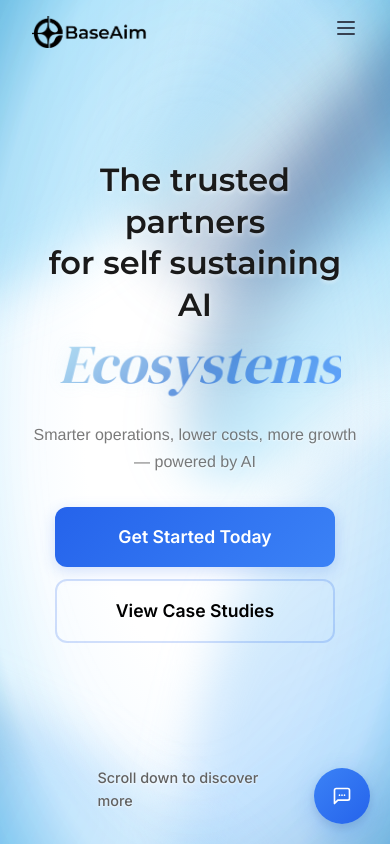
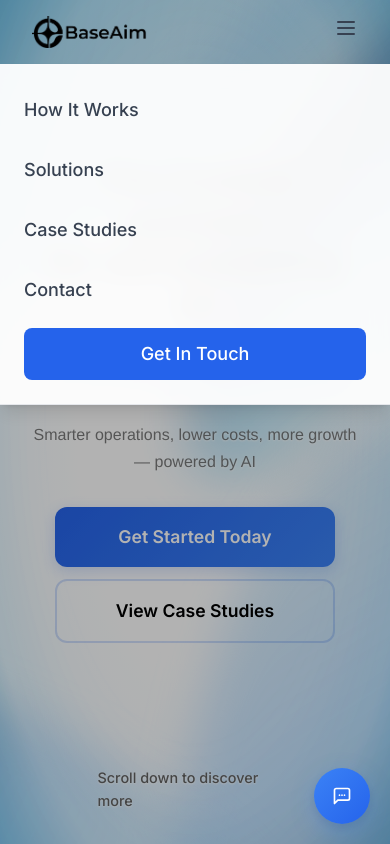
Before and after one commit to Baseaim/Baseaim.co_website, a Next.js app: page / in a window 390 px wide. Both pictures are taken after a click on the button 346 px from the left and 28 px from the top of the page. Shown: the top 844 px of the page. Built offline with nearby package versions, Linux system fonts and the light colour scheme.

Commit message:
hambuger icon for mobile view functionality added

```diff
--- a/src/app/globals.css
+++ b/src/app/globals.css
@@ -738,6 +738,10 @@ body {
   .divider-arrow {
     position: static;
     transform: rotate(90deg);
+    display: flex;
+    align-items: center;
+    justify-content: center;
+    margin: 0 auto;
   }
 
   .old-way {
--- a/src/app/page.tsx
+++ b/src/app/page.tsx
@@ -21,6 +21,7 @@ import AutomationBenefitsCard from '@/components/AutomationBenefitsCard';
 function HomeContent() {
   const { openForm, isFormOpen, closeForm } = useForm();
   const [openFaqIndex, setOpenFaqIndex] = useState<number | null>(null);
+  const [mobileMenuOpen, setMobileMenuOpen] = useState(false);
 
   const toggleFaq = (index: number) => {
     setOpenFaqIndex(openFaqIndex === index ? null : index);
@@ -80,7 +81,7 @@ function HomeContent() {
             <div className="md:hidden">
               <button
                 className="text-gray-700 hover:text-blue-600 focus:outline-none"
-                onClick={() => {/* Mobile menu toggle logic */}}
+                onClick={() => setMobileMenuOpen(!mobileMenuOpen)}
               >
                 <svg className="h-6 w-6" fill="none" viewBox="0 0 24 24" stroke="currentColor">
                   <path strokeLinecap="round" strokeLinejoin="round" strokeWidth={2} d="M4 6h16M4 12h16M4 18h16" />
@@ -90,6 +91,70 @@ function HomeContent() {
           </div>
         </div>
       </nav>
+
+      {/* Mobile Menu Overlay */}
+      {mobileMenuOpen && (
+        <motion.div
+          initial={{ opacity: 0 }}
+          animate={{ opacity: 1 }}
+          exit={{ opacity: 0 }}
+          className="fixed inset-0 z-40 md:hidden"
+        >
+          <div className="fixed inset-0 bg-black bg-opacity-30" onClick={() => setMobileMenuOpen(false)}></div>
+          <motion.div
+            initial={{ y: "-100%" }}
+            animate={{ y: 0 }}
+            exit={{ y: "-100%" }}
+            transition={{ type: "tween", duration: 0.3, ease: "easeOut" }}
+            className="fixed top-16 left-0 w-full bg-white/95 backdrop-blur-md shadow-lg border-b border-gray-200"
+          >
+            <div className="p-6">
+              {/* Mobile Navigation Links */}
+              <nav className="space-y-4">
+                <a
+                  href="#how-it-works"
+                  className="block text-lg font-medium text-gray-700 hover:text-blue-600 transition-colors duration-200 py-2"
+                  onClick={() => setMobileMenuOpen(false)}
+                >
+                  How It Works
+                </a>
+                <a
+                  href="#services"
+                  className="block text-lg font-medium text-gray-700 hover:text-blue-600 transition-colors duration-200 py-2"
+                  onClick={() => setMobileMenuOpen(false)}
+                >
+                  Solutions
+                </a>
+                <a
+                  href="/case-studies"
+                  className="block text-lg font-medium text-gray-700 hover:text-blue-600 transition-colors duration-200 py-2"
+                  onClick={() => setMobileMenuOpen(false)}
+                >
+                  Case Studies
+                </a>
+                <a
+                  href="#contact"
+                  className="block text-lg font-medium text-gray-700 hover:text-blue-600 transition-colors duration-200 py-2"
+                  onClick={() => setMobileMenuOpen(false)}
+                >
+                  Contact
+                </a>
+
+                {/* Mobile CTA Button */}
+                <button
+                  className="w-full bg-blue-600 hover:bg-blue-700 text-white px-6 py-3 rounded-lg text-lg font-medium transition-colors duration-200 mt-6"
+                  onClick={() => {
+                    setMobileMenuOpen(false);
+                    openForm();
+                  }}
+                >
+                  Get In Touch
+                </button>
+              </nav>
+            </div>
+          </motion.div>
+        </motion.div>
+      )}
 
       {/* Premium Gradient Hero Section */}
       <Hero />
```
